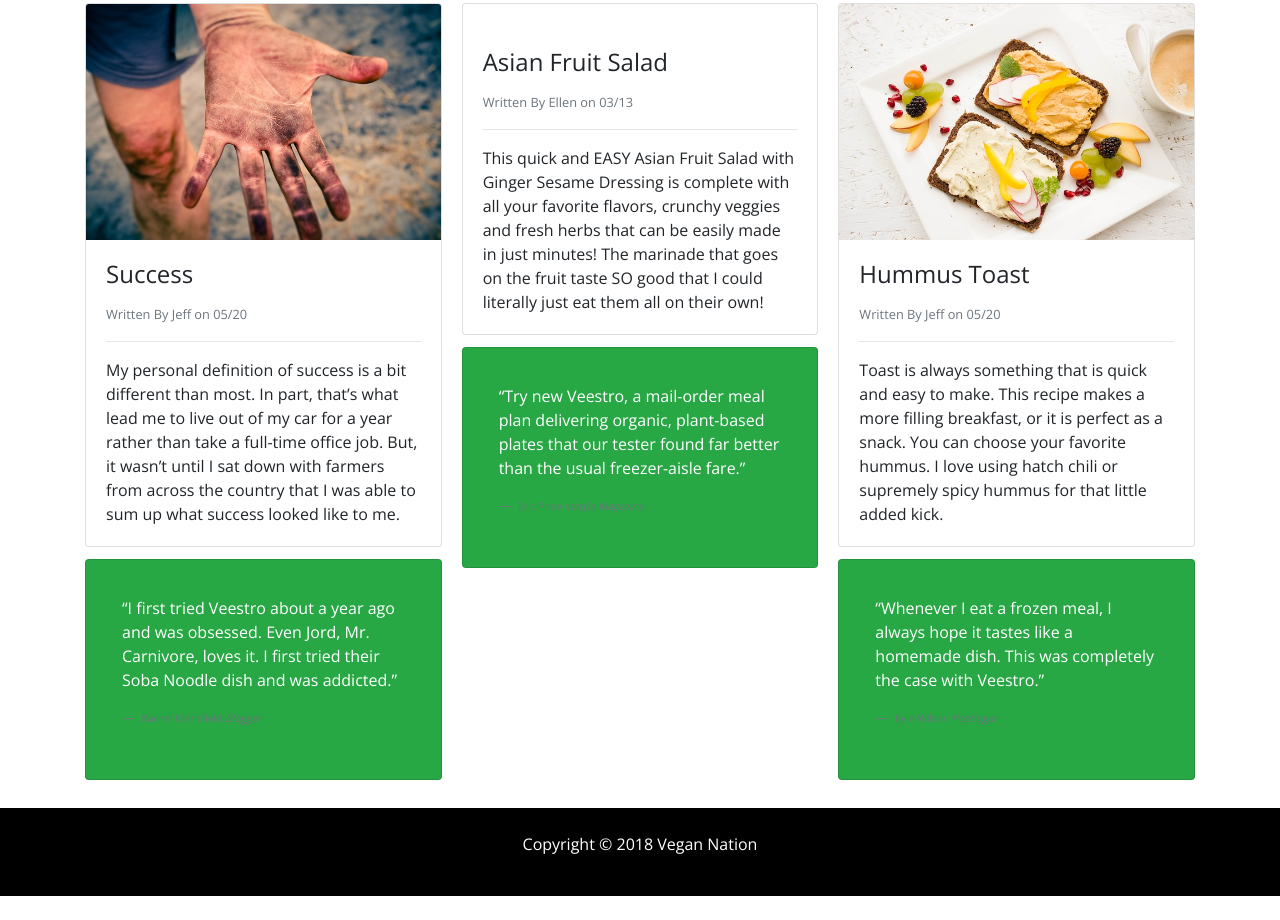
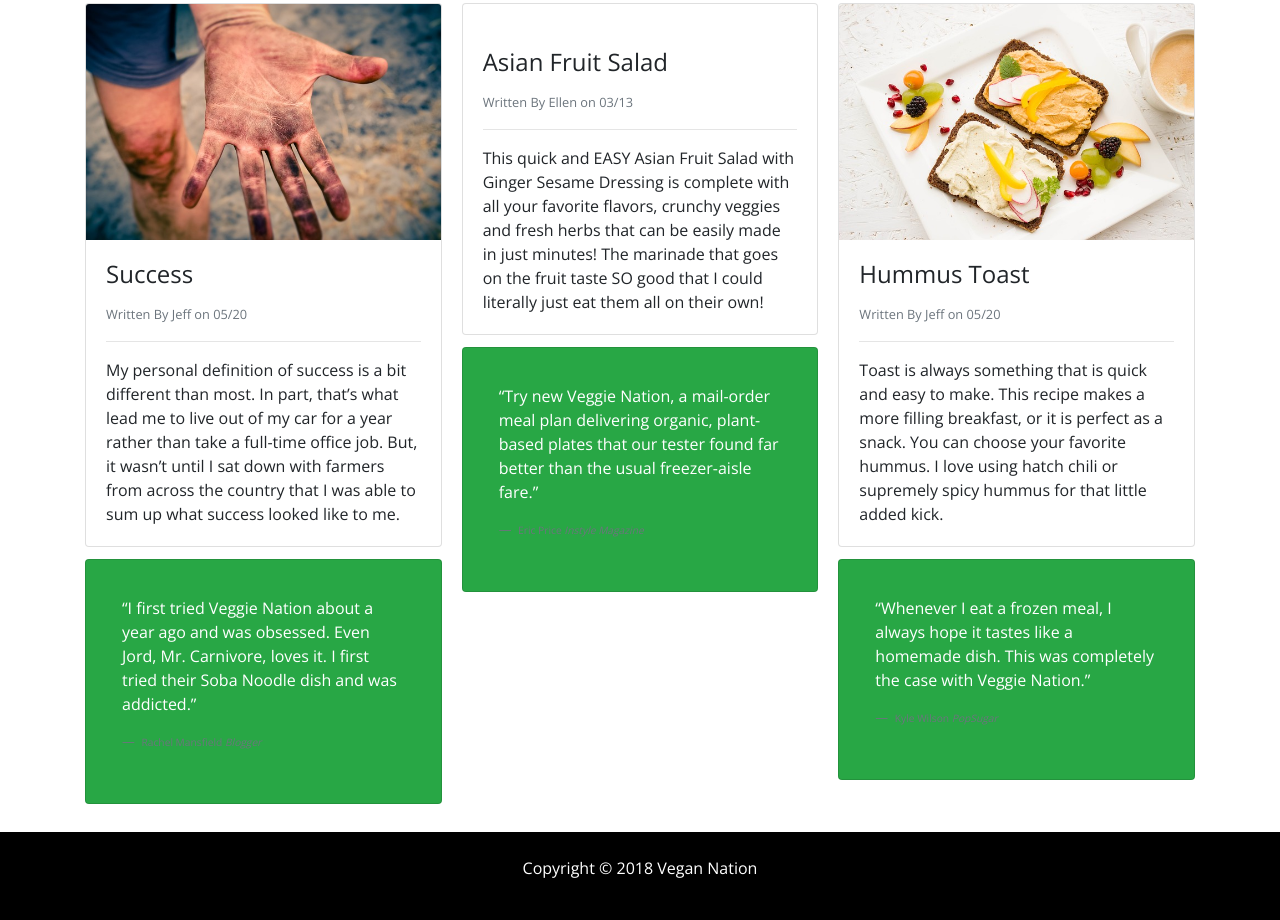
Before and after one commit to chuggins9710/veggie_nation, a plain HTML site: page blog.html in a window 1280 px wide. Shown: the part 269-1189 px from the top of the page. Before the commit the page ends 1165 px from the top, so only its background shows below. Drawn offline with nearby package versions, Linux system fonts and the light colour scheme.

Commit message:
Update blog.html

```diff
--- a/blog.html
+++ b/blog.html
@@ -76,7 +76,7 @@
                         </div>
                         <div class="card p-3 bg-success text-white">
                             <blockquote class="card-blockquote card-body">
-                                <p>“I first tried Veestro about a year ago and was obsessed. Even Jord, Mr. Carnivore, loves
+                                <p>“I first tried Veggie Nation about a year ago and was obsessed. Even Jord, Mr. Carnivore, loves
                                     it. I first tried their Soba Noodle dish and was addicted.”</p>
                                 <footer class="blockquote-footer">
                                     <small class="text-muted">Rachel Mansfield
@@ -99,7 +99,7 @@
                         </div>
                         <div class="card p-3 bg-success text-white">
                             <blockquote class="card-blockquote card-body">
-                                <p>“Try new Veestro, a mail-order meal plan delivering organic, plant-based plates that our
+                                <p>“Try new Veggie Nation, a mail-order meal plan delivering organic, plant-based plates that our
                                     tester found far better than the usual freezer-aisle fare.”</p>
                                 <footer class="blockquote-footer">
                                     <small class="text-muted">Eric Price
@@ -122,7 +122,7 @@
                         <div class="card p-3 bg-success text-white">
                             <blockquote class="card-blockquote card-body">
                                 <p>“Whenever I eat a frozen meal, I always hope it tastes like a homemade dish. This was completely
-                                    the case with Veestro.”</p>
+                                    the case with Veggie Nation.”</p>
                                 <footer class="blockquote-footer">
                                     <small class="text-muted">Kyle Wilson
                                         <cite title="Source Title">PopSugar</cite>
```
